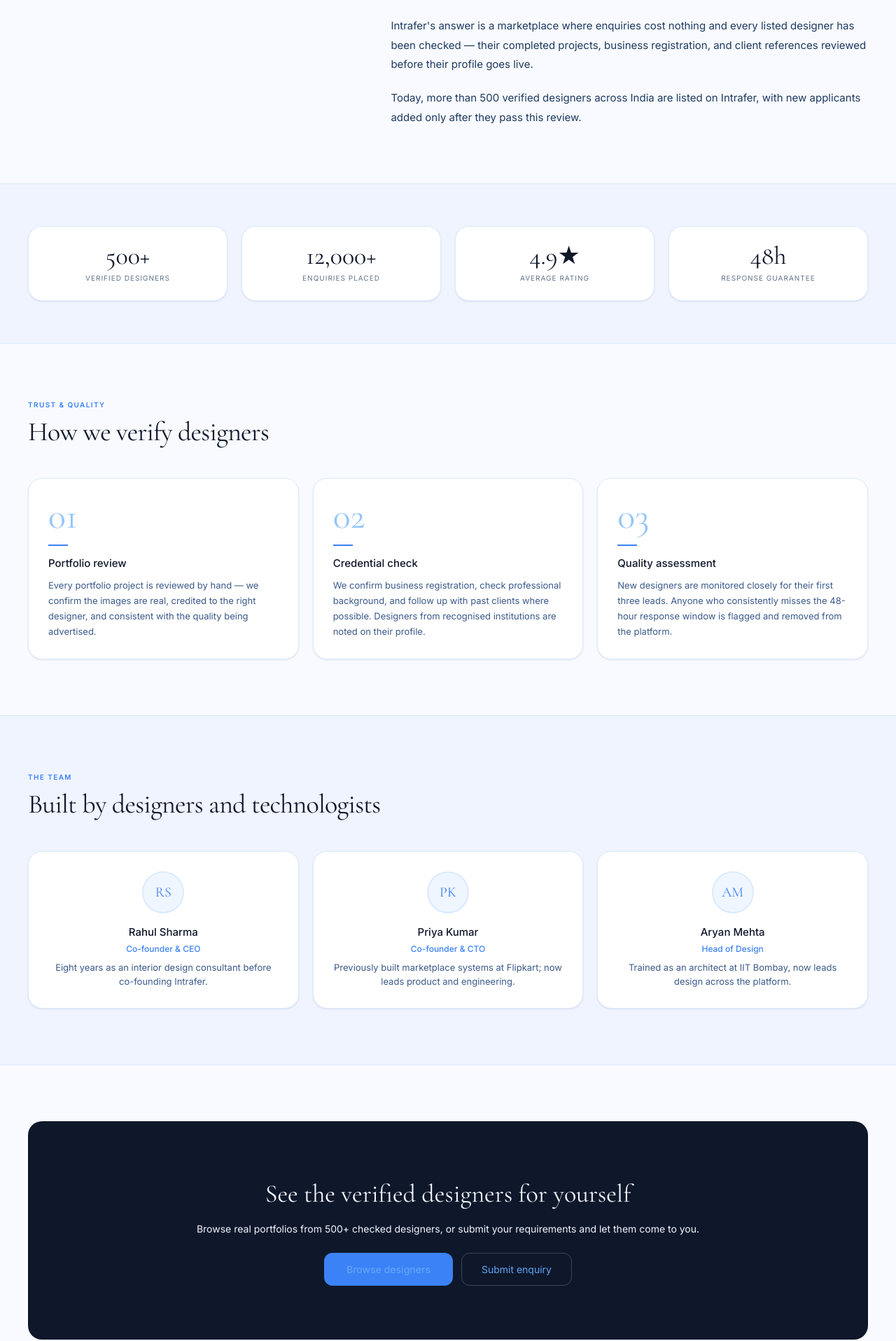
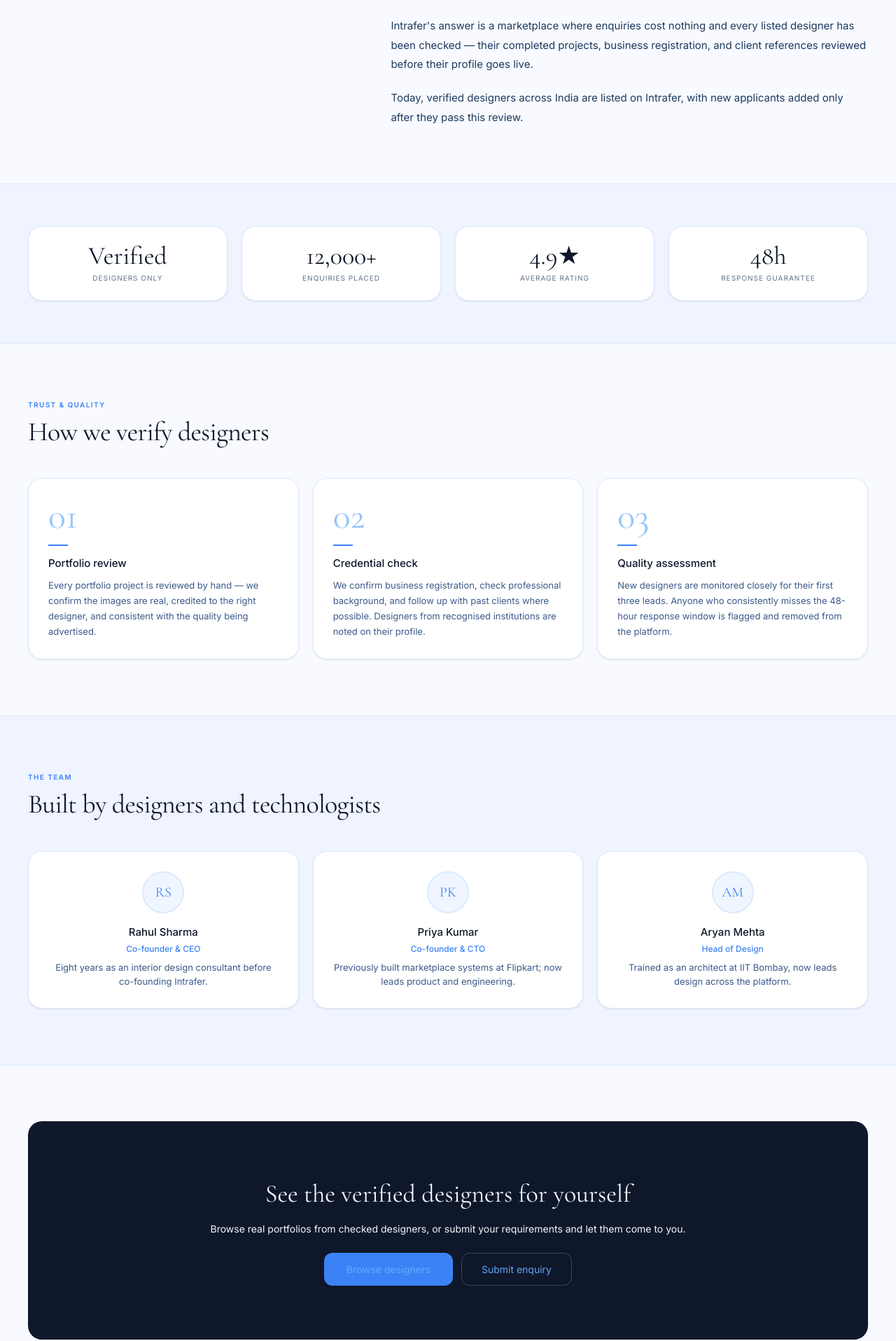
Before and after one commit to intraferdesigners-ai/Intrafer_Frontend, a Next.js app: page /about in a window 1280 px wide. Shown: the part 986-2902 px from the top of the page at 70% size. Built offline with nearby package versions, Linux system fonts and the light colour scheme; no server answers.

Commit message:
Remove fabricated designer count claims from about page

```diff
--- a/app/(public)/about/page.jsx
+++ b/app/(public)/about/page.jsx
@@ -8,7 +8,7 @@
 };
 
 const STATS = [
-  { value: '500+',   label: 'VERIFIED DESIGNERS' },
+  { value: 'Verified', label: 'DESIGNERS ONLY' },
   { value: '12,000+',label: 'ENQUIRIES PLACED'   },
   { value: '4.9★',   label: 'AVERAGE RATING'     },
   { value: '48h',    label: 'RESPONSE GUARANTEE'  },
@@ -62,7 +62,7 @@
               Intrafer&apos;s answer is a marketplace where enquiries cost nothing and every listed designer has been checked — their completed projects, business registration, and client references reviewed before their profile goes live.
             </p>
             <p style={{ fontSize: '15px', color: 'var(--text-sub)', lineHeight: 1.85 }}>
-              Today, more than 500 verified designers across India are listed on Intrafer, with new applicants added only after they pass this review.
+              Today, verified designers across India are listed on Intrafer, with new applicants added only after they pass this review.
             </p>
           </div>
         </div>
@@ -140,7 +140,7 @@
               See the verified designers for yourself
             </h2>
             <p style={{ fontSize: '14px', color: 'rgba(255,255,255,.5)', marginBottom: '24px' }}>
-              Browse real portfolios from 500+ checked designers, or submit your requirements and let them come to you.
+              Browse real portfolios from checked designers, or submit your requirements and let them come to you.
             </p>
             <div style={{ display: 'flex', justifyContent: 'center', gap: '12px', flexWrap: 'wrap' }}>
               <Link href="/vendors" style={{
```
